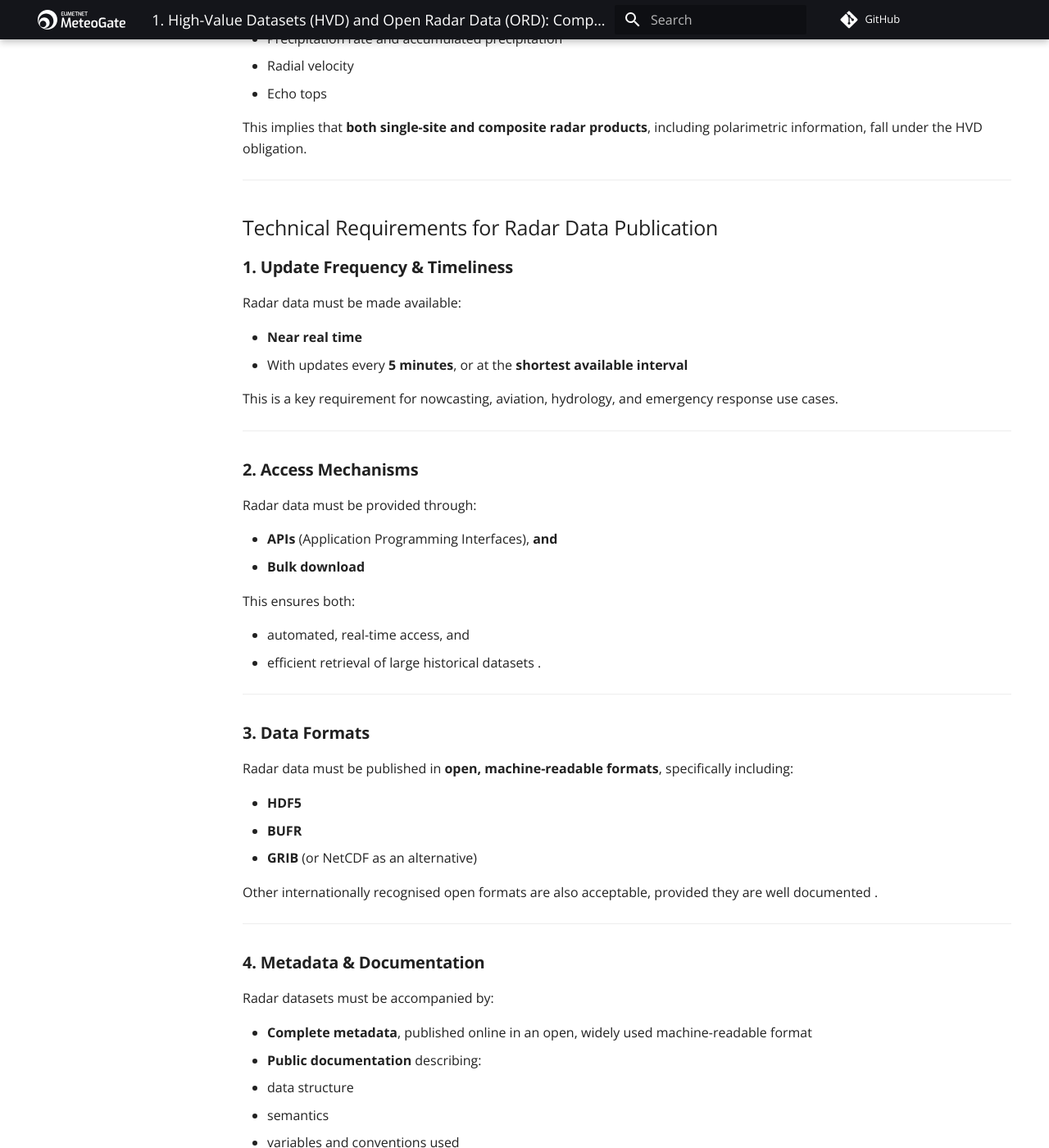
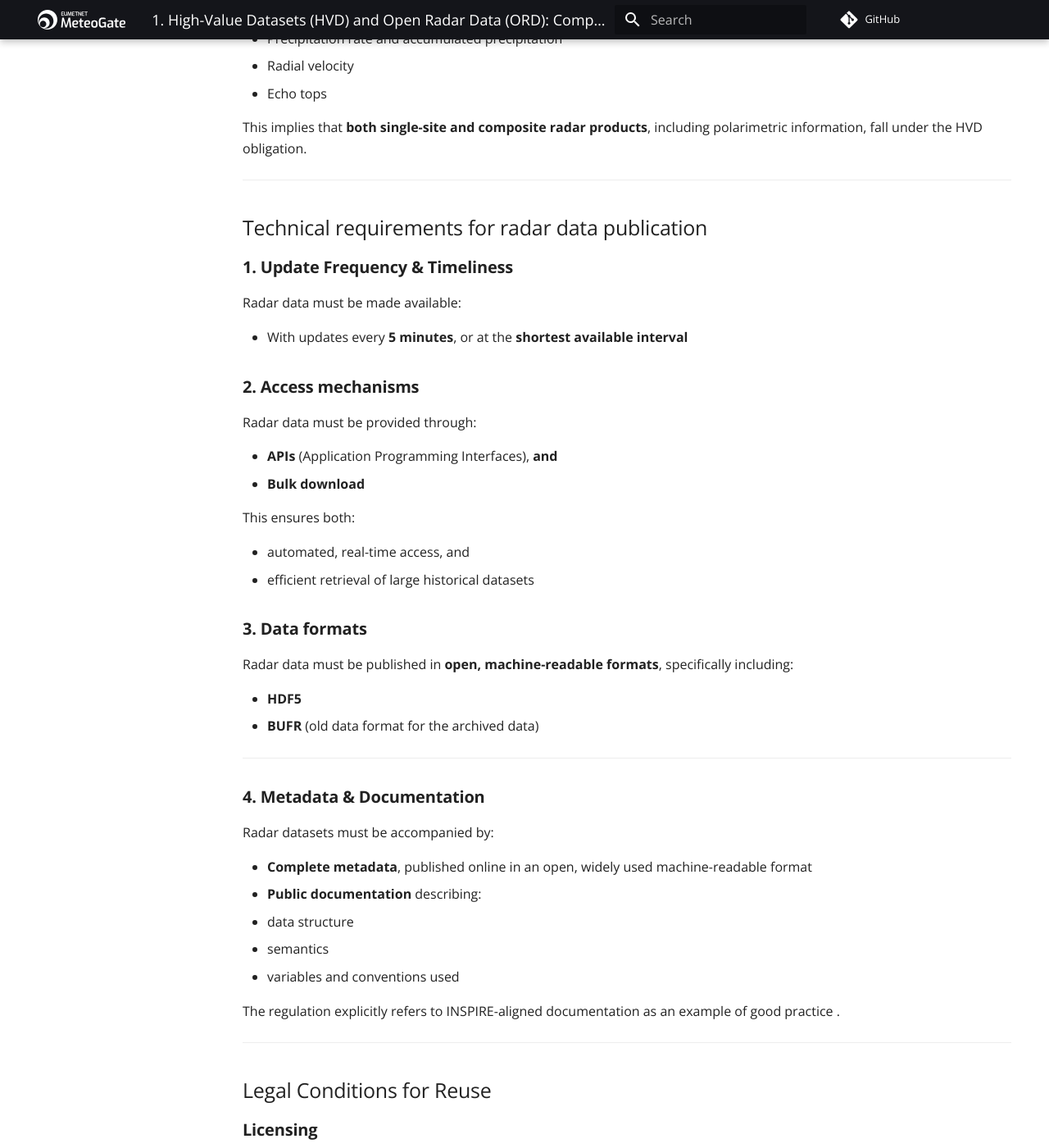
Before and after one commit to EUMETNET/openradardata-documentation, an MkDocs documentation site: the page built from docs/ORD_HVD_summary.md, in a window 1280 px wide and 1400 px high, scrolled down 906 px. Shown: the whole window at 82% size. Built offline with MkDocs 1.6.1 and Material for MkDocs 9.7.7, drawn with Linux system fonts in a browser that asks for light colours; comment, search, counter and statistics services are not loaded.

Commit message:
Update ORD_HVD_summary.md

```diff
--- a/docs/ORD_HVD_summary.md
+++ b/docs/ORD_HVD_summary.md
@@ -31,20 +31,15 @@
 
 ---
 
-## Technical Requirements for Radar Data Publication
+## Technical requirements for radar data publication
 
 ### **1. Update Frequency & Timeliness**
 
 Radar data must be made available:
 
-* **Near real time**
 * With updates every **5 minutes**, or at the **shortest available interval**
 
-This is a key requirement for nowcasting, aviation, hydrology, and emergency response use cases.
-
----
-
-### **2. Access Mechanisms**
+### **2. Access mechanisms**
 
 Radar data must be provided through:
 
@@ -54,19 +49,14 @@
 This ensures both:
 
 * automated, real-time access, and
-* efficient retrieval of large historical datasets .
+* efficient retrieval of large historical datasets
 
----
-
-### **3. Data Formats**
+### **3. Data formats**
 
 Radar data must be published in **open, machine-readable formats**, specifically including:
 
 * **HDF5**
-* **BUFR**
-* **GRIB** (or NetCDF as an alternative)
-
-Other internationally recognised open formats are also acceptable, provided they are well documented .
+* **BUFR** (old data format for the archived data)
 
 ---
 
```
